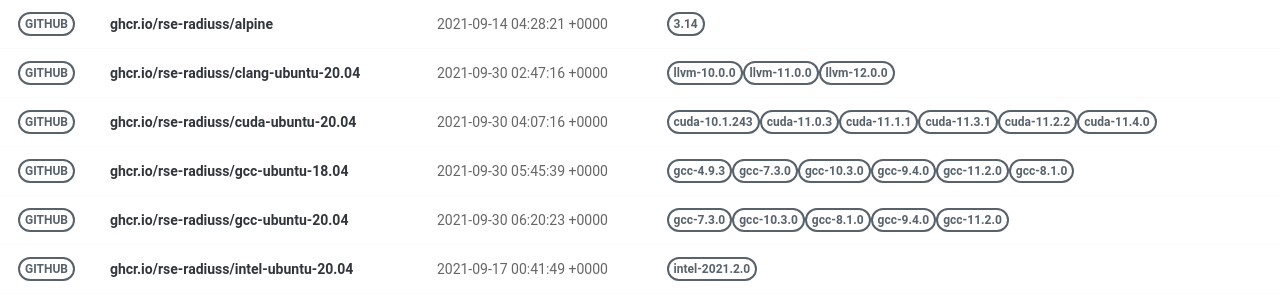
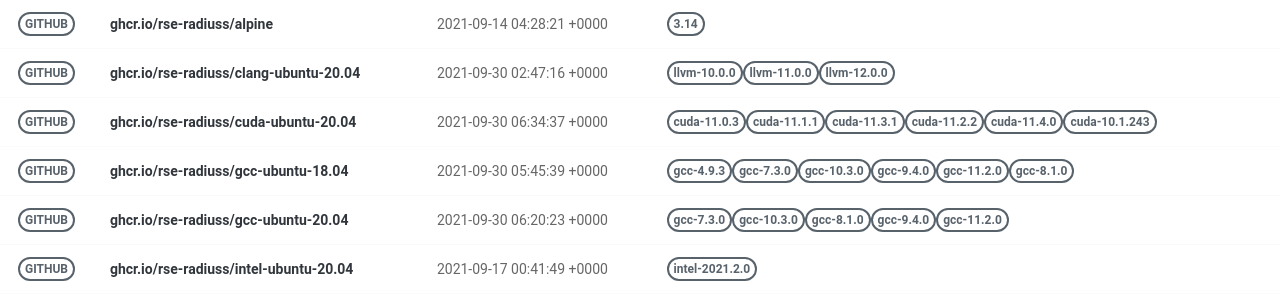
Before and after one commit to rse-ops/docker-images, a Jekyll site: the page built from pages/index.md, in a window 1280 px wide. Shown: the part 130-430 px from the top of the page. Built offline with Jekyll 4.4.1, drawn with Linux system fonts in a browser that asks for light colours; nearby versions of some CDN libraries.

Commit message:
Automated push to update library 2021-09-30

```diff
--- a/_library/ghcr.io-rse-radiuss-cuda-ubuntu-20.04.md
+++ b/_library/ghcr.io-rse-radiuss-cuda-ubuntu-20.04.md
@@ -1,14 +1,11 @@
 ---
 layout: container
 name: ghcr.io/rse-radiuss/cuda-ubuntu-20.04
-updated_at: 2021-09-30 04:07:16.663154
+updated_at: 2021-09-30 06:34:37.915560
 
 
 container_url: https://github.com/orgs/rse-radiuss/packages/container/package/cuda-ubuntu-20.04
 versions:
- - tag: cuda-10.1.243
-   dockerfile: https://github.com/rse-radiuss/docker-images/blob/main/ubuntu/cuda/Dockerfile
-   manifest: https://crane.ggcr.dev/manifest/ghcr.io/rse-radiuss/cuda-ubuntu-20.04:cuda-10.1.243
  - tag: cuda-11.0.3
    dockerfile: https://github.com/rse-radiuss/docker-images/blob/main/ubuntu/cuda/Dockerfile
    manifest: https://crane.ggcr.dev/manifest/ghcr.io/rse-radiuss/cuda-ubuntu-20.04:cuda-11.0.3
```
Also changed, not shown: other parts of _library/ghcr.io-rse-radiuss-cuda-ubuntu-20.04.md (+3 -0 lines).
